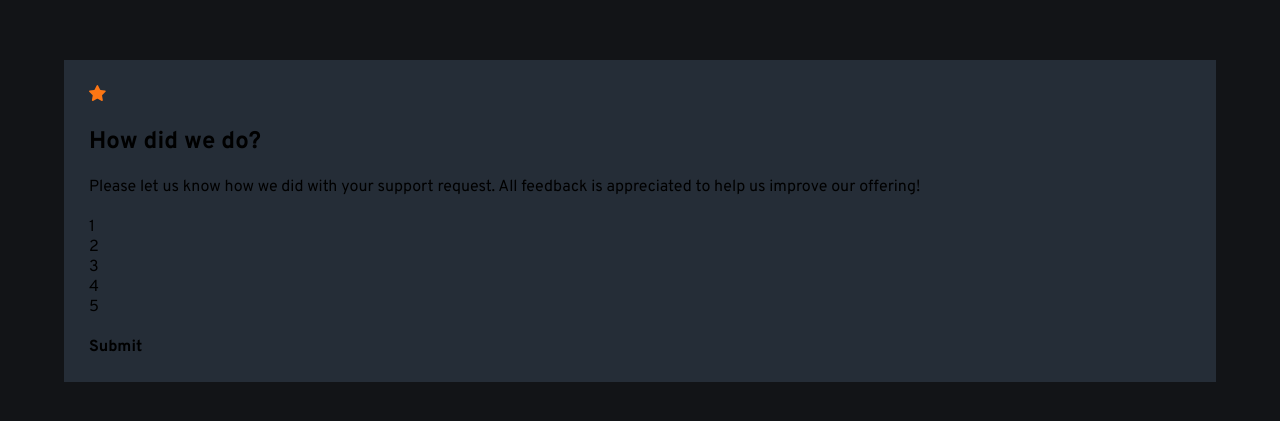
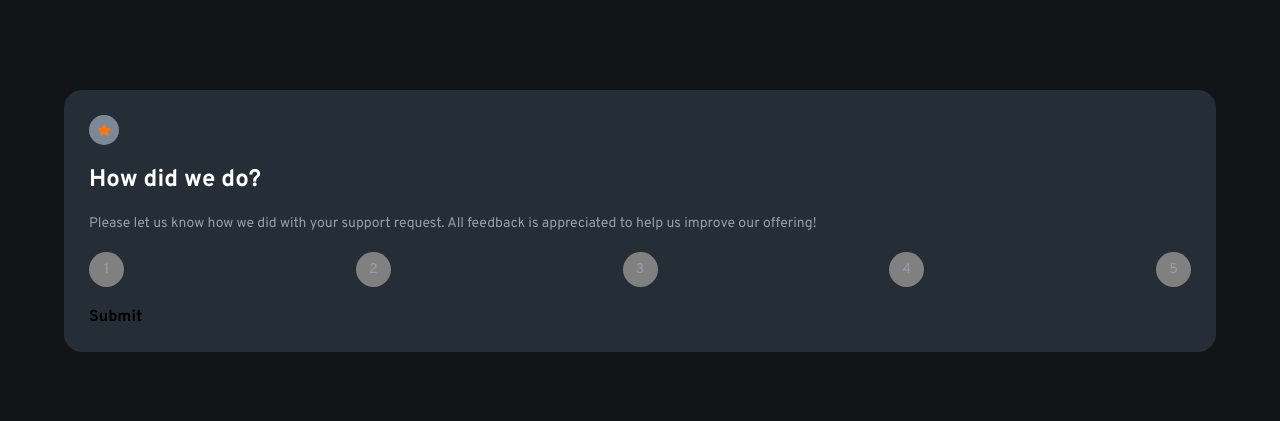
Before and after one commit to CarolinaVrl/InteractiveRating, a plain HTML site: page index.html in a window 1280 px wide. Shown: the part 179-600 px from the top of the page. Drawn offline with Linux system fonts and the light colour scheme.

Commit message:
style: style text and rating

```diff
--- a/assets/css/style.css
+++ b/assets/css/style.css
@@ -21,6 +21,7 @@
 body{
     background: var(--VeryDarkBlue);
     display: flex;
+
     align-items: center;
     justify-content: center;
     font-family: 'Overpass', sans-serif;
@@ -33,4 +34,43 @@ main{
     display: flex;
     flex-direction: column;
     gap: 20px;
+    border-radius: 18px;
 }
+.star-icon{
+    background: var(--MediumGrey);
+    height: 30px;
+    width: 30px;
+    display: grid;
+    place-content: center;
+    border-radius: 50%;
+}
+.star-icon img{
+    width: 13px;
+
+}
+h2{
+    color: var(--White);
+    font-size: 24px;
+}
+
+p{
+    color: var(--LightGrey);
+    font-size: 14px;
+}
+.rating{
+    display: flex;
+    justify-content: space-between;
+
+
+}
+.rating div{
+    width: 35px;
+    height: 35px;
+    background: gray;
+    text-align: center;
+    display: grid;
+    place-content: center;
+    color: var(--LightGrey);
+    border-radius: 50%;
+    font-size: 14px;
+}
--- a/index.html
+++ b/index.html
@@ -9,7 +9,7 @@
   </head>
   <body>
     <main>
-      <div>
+      <div class="star-icon">
         <img src="/assets/icon-star.svg" alt="" />
       </div>
       <h2>How did we do?</h2>
@@ -17,7 +17,7 @@
         Please let us know how we did with your support request. All feedback is
         appreciated to help us improve our offering!
       </p>
-      <section>
+      <section class="rating">
         <div>1</div>
         <div>2</div>
         <div>3</div>
```
